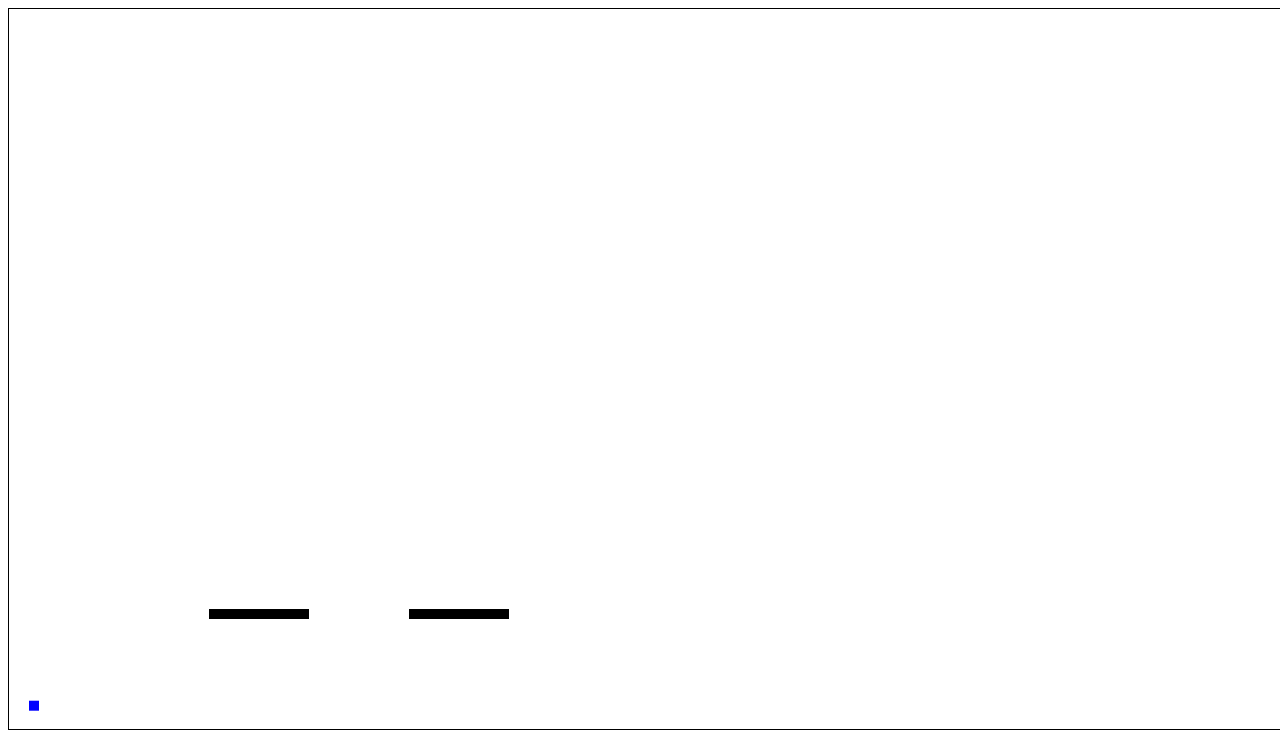
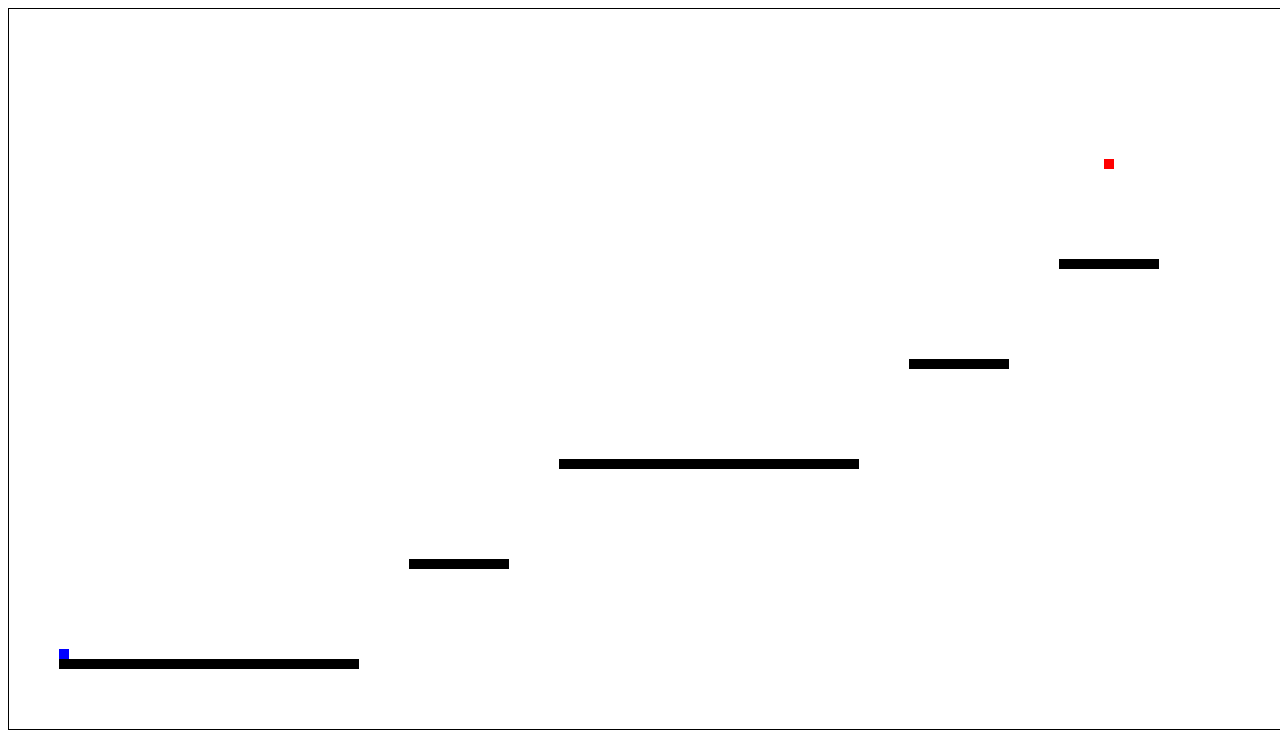
Before and after one commit to gitjuba/javascript-platformer, a plain HTML site: page index.html in a window 1280 px wide. Drawn offline with Linux system fonts and the light colour scheme.

Commit message:
Add more obstacles to level, and a goal!
Reaching the goal just resets the level.

```diff
--- a/index.html
+++ b/index.html
@@ -41,7 +41,7 @@ const playerAccHorizontalAirFree = 0.1;
 const playerAccVertical = 5*gravitationalPull;
 const maxJumpDuration = 10; // When jumping, apply vertical acceleration for at most this many frames.
 
-const startLocation = { x: 20, y: 20 };
+const startLocation = { x: 50, y: 50 };
 
 const resetPlayer = () => ({
     alive: true,
@@ -59,9 +59,14 @@ const resetPlayer = () => ({
 let player = resetPlayer();
 
 const obstacles = [
-    {x: 200, y: 600, w: 100, h: 10},
-    {x: 400, y: 600, w: 100, h: 10}
+    {x: 50, y: 650, w: 300, h: 10},
+    {x: 400, y: 550, w: 100, h: 10},
+    {x: 550, y: 450, w: 300, h: 10},
+    {x: 900, y: 350, w: 100, h: 10},
+    {x: 1050, y: 250, w: 100, h: 10}
 ];
+
+const goal = {x: 1095, y: 150, w: 10, h:10};
 
 const isDead = () => {
     return player.y > canvasHeight;
@@ -79,6 +84,7 @@ const onSurface = () => {
 
 // Calculate the overlap of the player and an obstacle. Push the player back.
 const handleCollision = obstacle => {
+    let colliding = false;
     let overlapX = 0;
     let overlapY = 0;
     const overlapLeft = player.x + playerWidth - obstacle.x;
@@ -92,6 +98,7 @@ const handleCollision = obstacle => {
         const overlapTop = player.y + playerHeight - obstacle.y;
         const overlapBottom = obstacle.y + obstacle.h - player.y;
         if (overlapTop > 0 && overlapBottom > 0) {
+            colliding = true;
             if (overlapTop > overlapBottom) {
                 overlapY = overlapBottom;
             } else {
@@ -106,6 +113,7 @@ const handleCollision = obstacle => {
             }
         }
     }
+    return colliding;
 };
 
 const update = () => {
@@ -176,6 +184,11 @@ const update = () => {
         player.y += player.vy;
     }
 
+    // Check if goal is reached.
+    if (handleCollision(goal)) {
+        player = resetPlayer();
+    }
+
     // Detect collisions.
     obstacles.forEach(obstacle => handleCollision(obstacle));
 
@@ -193,6 +206,10 @@ const update = () => {
     // Draw obstacles.
     ctx.fillStyle = 'black';
     obstacles.forEach(obstacle => ctx.fillRect(obstacle.x, obstacle.y, obstacle.w, obstacle.h));
+
+    // Draw goal
+    ctx.fillStyle = 'red';
+    ctx.fillRect(goal.x, goal.y, goal.w, goal.h);
 
     // Draw player.
     ctx.fillStyle = 'blue';
```
Also changed, not shown: README.md.
